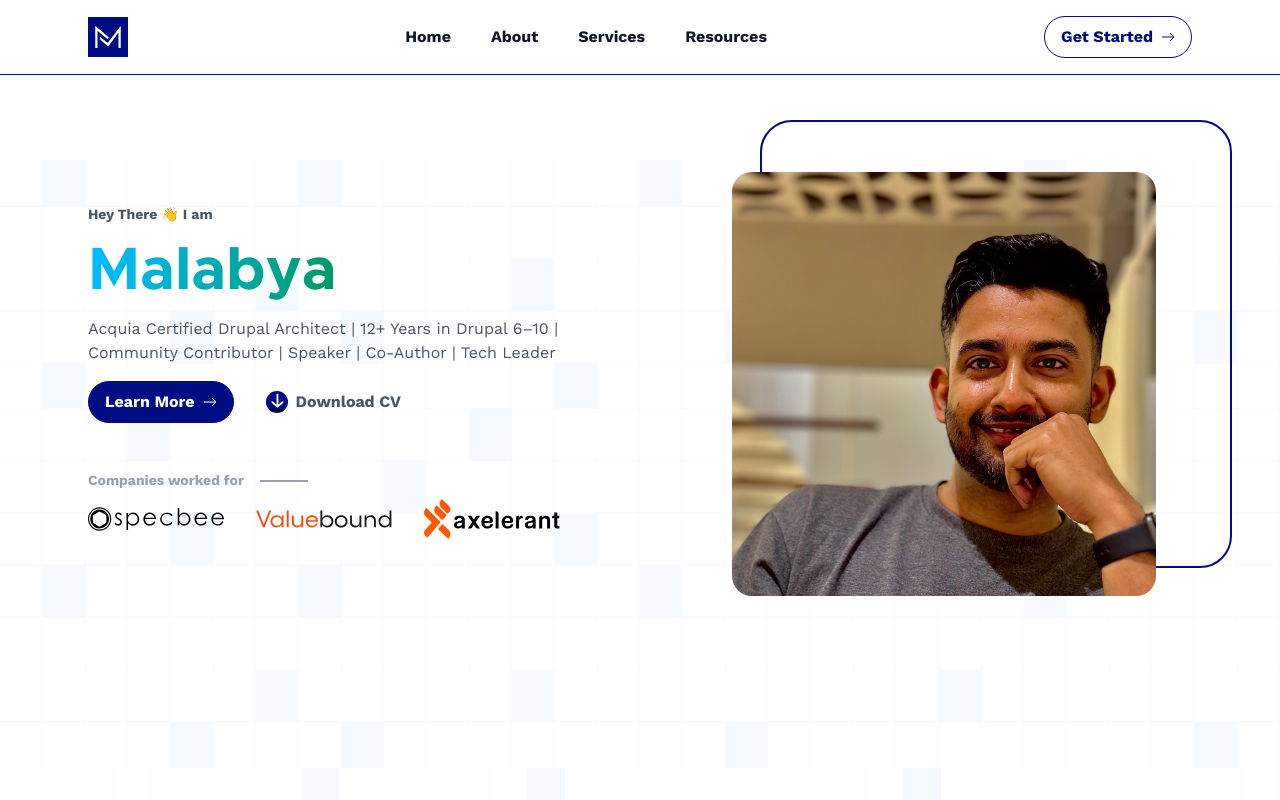
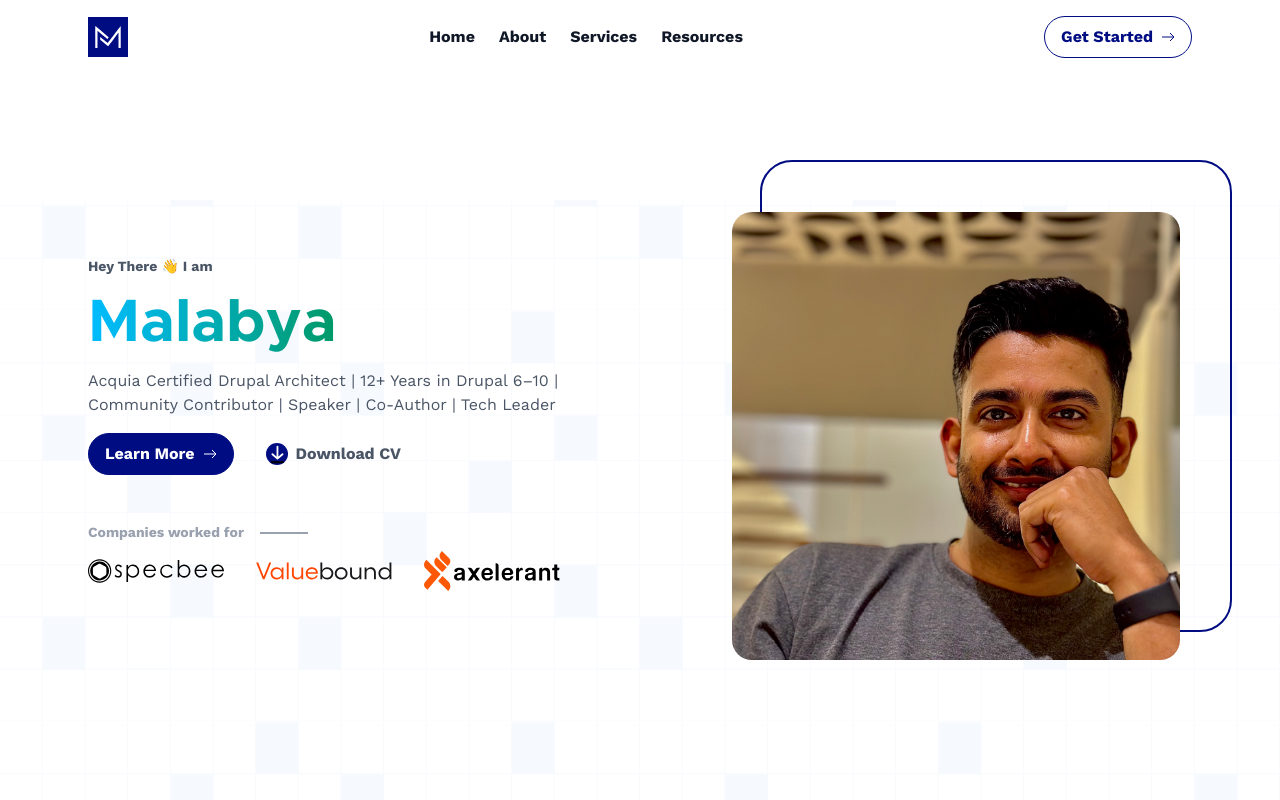
Before and after one commit to malabya/portfolio-mockup, a Next.js app: page / in a window 1280 px wide. Shown: the top 800 px of the page. Built offline with nearby package versions, Linux system fonts and the light colour scheme.

Commit message:
Mobile navigation.

```diff
--- a/src/app/page.tsx
+++ b/src/app/page.tsx
@@ -8,7 +8,7 @@ import Services from "@/components/Services";
 
 export default function Home() {
   return (
-    <main className="site-content relative -z-0 pt-25 sm:pt-40">
+    <main className="site-content relative -z-0 pt-30 md:pt-40 lg:pt-50">
       <Container bgColor="bg-white" bgImageUrl="/images/hero-pattern.svg" spacingBottomClass="pb-20 md:pb-40">
         <HomepageBanner />
       </Container>
--- a/src/components/Header.tsx
+++ b/src/components/Header.tsx
@@ -1,12 +1,18 @@
+'use client';
+
 import Logo from '@/assets/logo.svg';
 import MainNavigation from './MainNavigation';
 import Cta from './Cta';
 import Link from 'next/link';
+import { useState } from 'react';
+import clsx from 'clsx';
 
 export default function Header() {
+  const [isMenuOpen, setIsMenuOpen] = useState(false);
+
   return (
-    <header className="site-header bg-white/30 backdrop-blur-2xl fixed top-0 start-0 w-full z-100 border-b border-primary">
-      <div className="site-nav container max-w-6xl px-6 py-4 mx-auto flex items-center justify-between">
+    <header className="site-header bg-white/30 backdrop-blur-2xl fixed top-0 start-0 w-full z-100 border-b border-primary md:border-none">
+      <div className="site-nav container max-w-6xl px-6 py-4 mx-auto flex flex-wrap items-center justify-between">
         <div className="site-branding">
           <Link href="/" className='site-branding__logo'>
             <Logo width={40} height={40} className="site-branding__logo" />
@@ -14,8 +20,42 @@ export default function Header() {
         </div>
         <div className='site-cta flex items-center gap-2 md:order-2'>
           <Cta href="#" variant="secondary">Get Started</Cta>
+          <button
+            onClick={() => setIsMenuOpen(!isMenuOpen)}
+            type="button"
+            className="relative group inline-flex items-center p-2 w-10 h-10 justify-center text-sm text-primary focus:outline-primary rounded-lg md:hidden"
+            aria-controls="navbar-default"
+            aria-expanded={isMenuOpen}
+          >
+            <span className="sr-only">Open main menu</span>
+
+            {/* Top bar */}
+            <span
+              className={clsx(
+                "absolute h-0.5 w-6 bg-primary transition-all duration-300 ease-in-out",
+                isMenuOpen ? "rotate-45 translate-y-0" : "-translate-y-2"
+              )}
+            ></span>
+
+            {/* Middle bar */}
+            <span
+              className={clsx(
+                "absolute h-0.5 w-6 bg-primary transition-all duration-300 ease-in-out",
+                isMenuOpen ? "opacity-0" : "opacity-100"
+              )}
+            ></span>
+
+            {/* Bottom bar */}
+            <span
+              className={clsx(
+                "absolute h-0.5 w-6 bg-primary transition-all duration-300 ease-in-out",
+                isMenuOpen ? "-rotate-45 translate-y-0" : "translate-y-2"
+              )}
+            ></span>
+          </button>
+
         </div>
-        <div className='site-navigation items-center justify-between hidden w-full md:flex md:w-auto md:order-1' id="navbar-cta">
+        <div className={`site-navigation w-full md:block translate-0 md:w-auto md:order-1 fixed top-[75px] right-0 md:static ${isMenuOpen ? 'block' : 'hidden'}`} id="navbar-default">
           <MainNavigation />
         </div>
       </div>
--- a/src/components/HomepageBanner.tsx
+++ b/src/components/HomepageBanner.tsx
@@ -60,8 +60,8 @@ export default function HomepageBanner() {
           <Image
             src="/images/headshot.jpg"
             alt="headshot"
-            width={448}
-            height={448}
+            width={1024}
+            height={1024}
             className="rounded-4xl p-3"
           />
         </div>
--- a/src/components/MainNavigation.tsx
+++ b/src/components/MainNavigation.tsx
@@ -1,18 +1,18 @@
 export default function MainNavigation() {
   return(
-    <nav className="navigation">
-      <ul className="menu flex align-middle gap-6">
-        <li className="menu__item">
-          <a href="#" className="text-dark font-semibold px-2 py-4 hover:text-primary">Home</a>
+    <nav className="navigation bg-white shadow-2xl  z-20 md:w-full md:shadow-none md:bg-transparent">
+      <ul className="menu flex flex-col gap-0 md:flex-row md:items-center md:gap-6">
+        <li className="menu__item px-10 py-3 text-right border-b border-gray-200 md:border-none md:px-0 md:py-0">
+          <a href="#" className="text-dark font-semibold hover:text-primary">Home</a>
         </li>
-        <li className="menu__item">
-          <a href="#" className="text-dark font-semibold px-2 py-4 hover:text-primary">About</a>
+        <li className="menu__item px-10 text-right py-3 border-b border-gray-200 md:border-none md:px-0 md:py-0">
+          <a href="#" className="text-dark font-semibold hover:text-primary">About</a>
         </li>
-        <li className="menu__item">
-          <a href="#" className="text-dark font-semibold px-2 py-4 hover:text-primary">Services</a>
+        <li className="menu__item px-10 text-right py-3 border-b border-gray-200 md:border-none md:px-0 md:py-0">
+          <a href="#" className="text-dark font-semibold hover:text-primary">Services</a>
         </li>
-        <li className="menu__item">
-          <a href="#" className="text-dark font-semibold px-2 py-4 hover:text-primary">Resources</a>
+        <li className="menu__item px-10 text-right py-3 md:px-0 md:py-0">
+          <a href="#" className="text-dark font-semibold hover:text-primary">Resources</a>
         </li>
       </ul>
     </nav>
```
